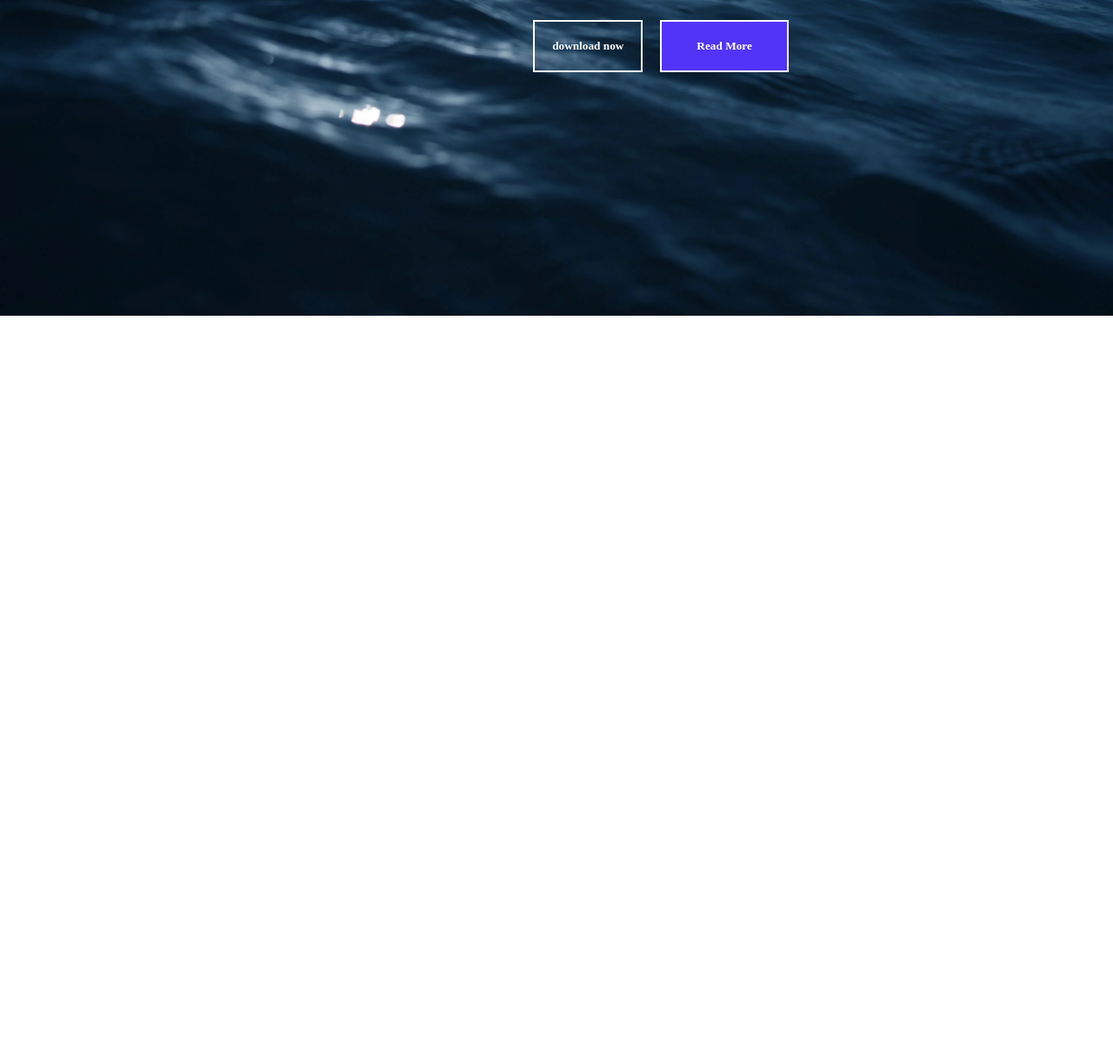
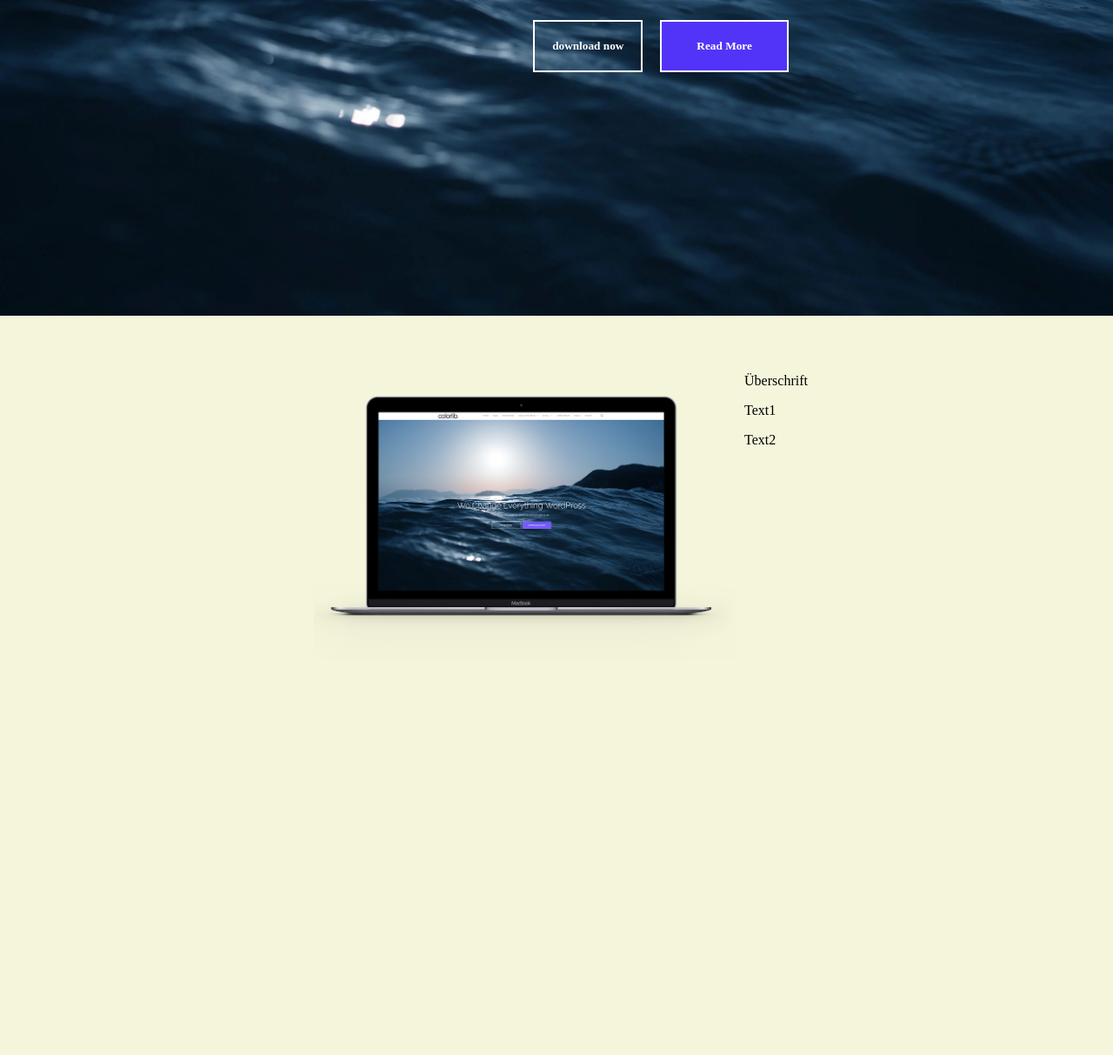
Before and after one commit to mustafakesergit/Design-Worpress-Seite, a plain HTML site: page index.html in a window 1280 px wide. Shown: the part 487-1700 px from the top of the page at 87% size. Before the commit the page ends 850 px from the top, so only its background shows below. Drawn offline with Linux system fonts and the light colour scheme.

Commit message:
version2

```diff
--- a/index.html
+++ b/index.html
@@ -58,6 +58,23 @@
         </div>
     </section>
 
+    <!-- Section 3-->
+    <!-- Section 3-->
+
+    <section class="section3">
+        <div class="section3flexcontainer">
+            <div>
+                <img src="macbook-preview-flexible.png" alt="">
+            </div>
+            <div>
+                <p>Überschrift</p>
+                <p>Text1</p>
+                <p>Text2</p>
+            </div>
+
+        </div>
+    </section>
+
 
 
 </body>
--- a/style.css
+++ b/style.css
@@ -1,88 +1,93 @@
 @import url('https://fonts.googleapis.com/css?family=Raleway&display=swap');
 
+/*Die Farbe der Buttons “Read more” ist: #745cf9
+Die Hover-Farbe der Buttons “Read more” ist: #5234f9
+Die Farbe der <p> ist: #8c979e
+Die Farbe der <h2> ist:#0e1015
+Der Link des Fotos:
+https://cdn.colorlib.com/shapely/wp-content/uploads/sites/12/2016/03/macbook-preview-flexible.png
+https://cdn.colorlib.com/shapely/wp-content/uploads/sites/12/2016/03/flexible-portfolio.png
+*/
 
-
-body,html{
+body,
+html {
     margin: 0px;
     padding: 0px;
 }
 
-section{
+section {
     padding-top: 50px;
     height: 400vh;
 }
 
-nav{
-    display:flex;
-    background-color: rgba(0,0,0,.8);
+nav {
+    display: flex;
+    background-color: rgba(0, 0, 0, .8);
     height: 50px;
     position: fixed;
-    width: 100%;
-
+    width: 99.9%;
 }
 
-nav li{
+nav li {
     margin-top: 7px;
     list-style-type: none;
     margin-left: 20px;
     color: antiquewhite;
     margin-right: 10px;
     padding-top: 10px;
-}
-nav li:first-child{
-    color:white;
-    margin-right: auto;
-
-
+    margin-right: 0px;
 }
 
-.blidergalerie{
+nav li:first-child {
+    color: white;
+    margin-right: auto;
+}
+
+.blidergalerie {
     display: flex;
     flex-wrap: nowrap;
-
-
 }
 
-img{
+img {
     width: 485px;
     height: auto;
     margin: 10px;
 }
 
-h2{
-    font-family:  'Raleway', sans-serif;
+h2 {
+    font-family: 'Raleway', sans-serif;
 }
 
-.section2{
+.section2 {
     background-image: url(/welle.webp);
     background-repeat: no-repeat;
     background-size: 100%;
+    height: 100vh;
+}
 
-height: 100vh;
-
-}
-div{
+div {
     position: relative;
 }
-h2{
+
+h2 {
     position: absolute;
     top: 40vh;
-    left: 400px;
+    left: 370px;
     color: white;
     font-size: 50px;
 }
-h4{
+
+h4 {
     position: absolute;
     top: 40vh;
     left: 510px;
     color: white;
     font-size: 20px;
-    font-family:  'Raleway', sans-serif;
+    font-family: 'Raleway', sans-serif;
     margin: 0px;
 }
 
-.button{
-
+.button {
     width: 400px;
     height: 200px;
     position: relative;
@@ -92,18 +97,32 @@ h4{
     text-align: center;
     justify-content: center;
     align-items: center;
-
 }
 
-h5{
+h5 {
     color: white;
     margin: 10px;
     border: 2px solid white;
     padding: 20px;
+}
 
-}
-h5:nth-child(2){
+h5:nth-child(2) {
     background-color: #5234f9;
     padding-left: 40px;
     padding-right: 40px;
 }
+
+
+/* section3 */
+
+.section3 {
+    background-color: beige;
+    width: 100vw;
+    height: 100vh;
+}
+
+.section3flexcontainer {
+    display: flex;
+    flex-direction: row;
+    justify-content: center;
+}
```
Also changed, not shown: flexible-portfolio.webp (added), macbook-preview-flexible.png (added).
